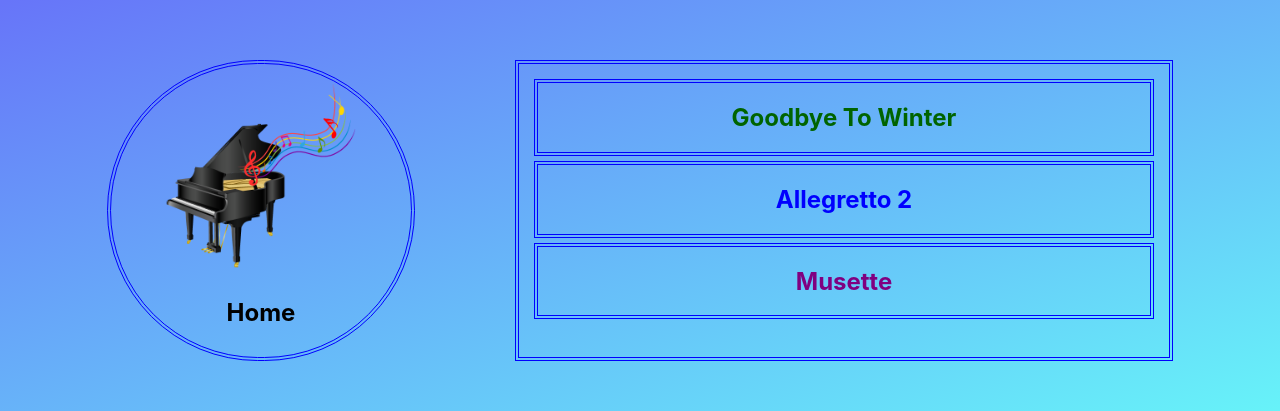
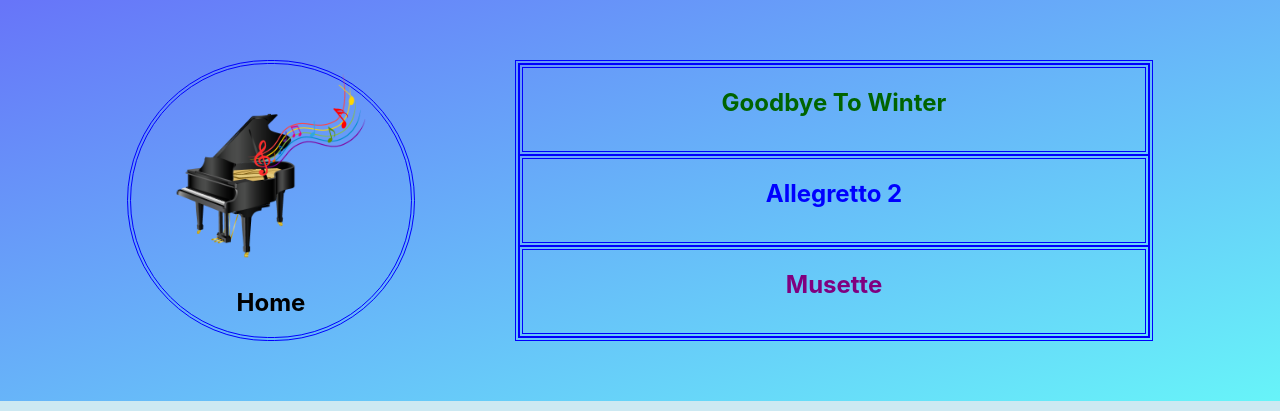
Before and after one commit to Sheilabob/Suzuki-song-resources, a React (Create React App) app: page / in a window 1280 px wide. Shown: the top 411 px of the page. Built offline with nearby package versions, Linux system fonts and the light colour scheme.

Commit message:
fixed flex of menu items

```diff
--- a/src/App.css
+++ b/src/App.css
@@ -46,11 +46,15 @@ link {
 
 .menu-item {
   margin: 50px;
-  padding: 10px;
   width: 50%;
   list-style-type: none;
   border: 4px blue double;
   z-index: 100;
+}
+
+.menu-item.songs {
+  display: flex;
+  flex-direction: column;
 }
 
 .column.home {
@@ -64,7 +68,7 @@ link {
 
 .song {
   border: 4px blue double;
-  margin: 5px;
+  flex-grow: 1;
 }
 .gtw h1, h1.gtw {
   color: darkgreen;
```
